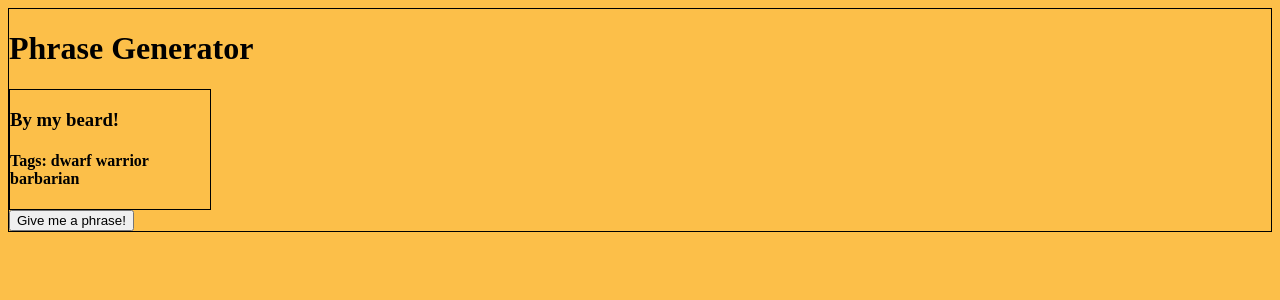
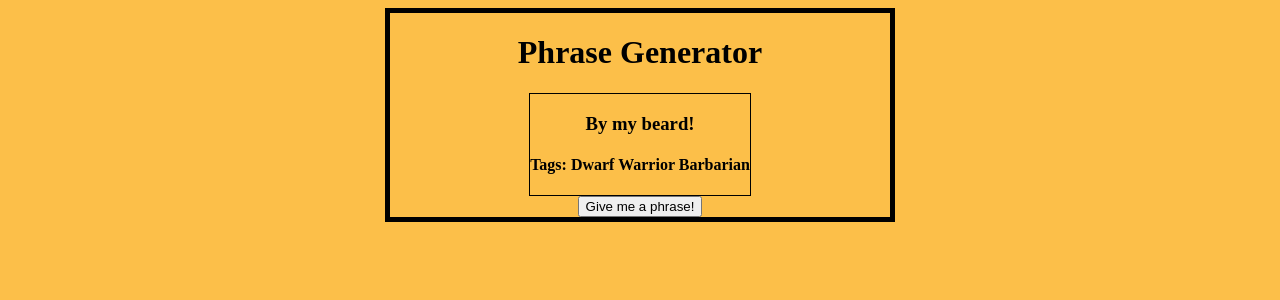
Before and after one commit to chmelan/phrase-smith, a React (Create React App) app: page / in a window 1280 px wide. Shown: the top 300 px of the page. Built offline with nearby package versions, Linux system fonts and the light colour scheme.

Commit message:
added basic styling to PhraseGenerator

```diff
--- a/src/components/PhraseCard.js
+++ b/src/components/PhraseCard.js
@@ -1,10 +1,12 @@
 import React from 'react';
-
+import { capitalize } from '../helpers.js';
 function PhraseCard(props) {
   return (
     <div className="phraseCard">
       <h3>{props.currentPhrase.phrase}</h3>
-      <h4>Tags:{props.currentPhrase.tags.map((tag) => ' ' + tag)}</h4>
+      <h4>
+        Tags:{props.currentPhrase.tags.map((tag) => ' ' + capitalize(tag))}
+      </h4>
     </div>
   );
 }
--- a/src/components/PhraseGenerator.js
+++ b/src/components/PhraseGenerator.js
@@ -1,5 +1,5 @@
 import React from 'react';
-import getRandomItemFromArray from '../helpers.js';
+import { getRandomItemFromArray } from '../helpers.js';
 import PhraseCard from './PhraseCard';
 
 function PhraseGenerator(props) {
--- a/src/helpers.js
+++ b/src/helpers.js
@@ -1,5 +1,7 @@
 function getRandomItemFromArray(array) {
   return array[Math.floor(Math.random() * (array.length - 1))];
 }
-
-export default getRandomItemFromArray;
+function capitalize(string) {
+  return string.charAt(0).toUpperCase() + string.slice(1);
+}
+export { getRandomItemFromArray, capitalize };
--- a/src/index.css
+++ b/src/index.css
@@ -1,10 +1,17 @@
 body {
   background-color: #fcbf49;
+  display: flex;
+  justify-content: center;
+  align-items: center;
 }
 .phraseGeneratorContainer {
+  border: 5px solid black;
+  width: 500px;
+  text-align: center;
+  display: flex;
+  align-items: center;
+  flex-direction: column;
+}
+.phraseCard {
   border: 1px solid black;
 }
-.phraseCard {
-  width: 200px;
-  border: 1px solid black;
-}
```
